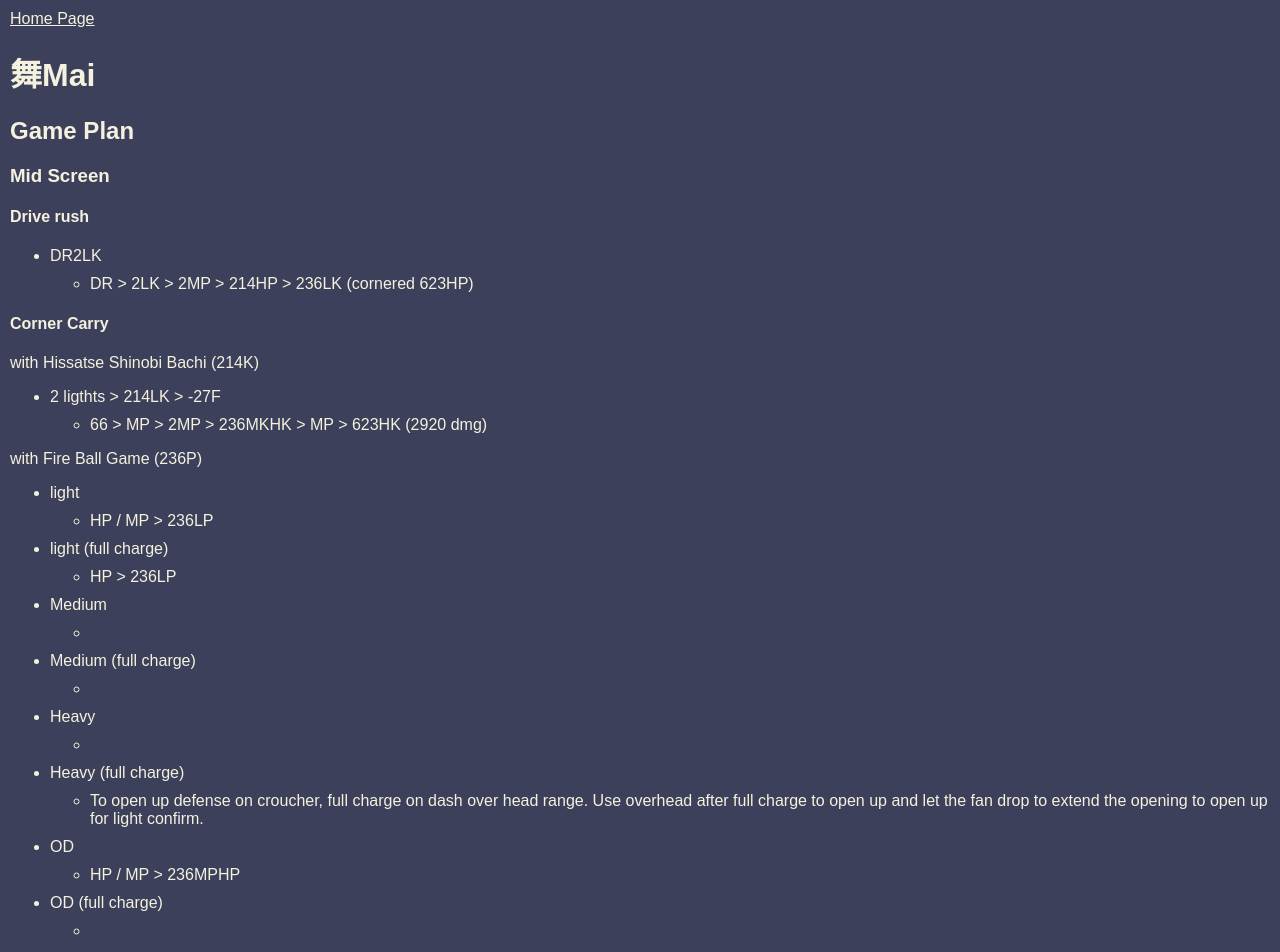
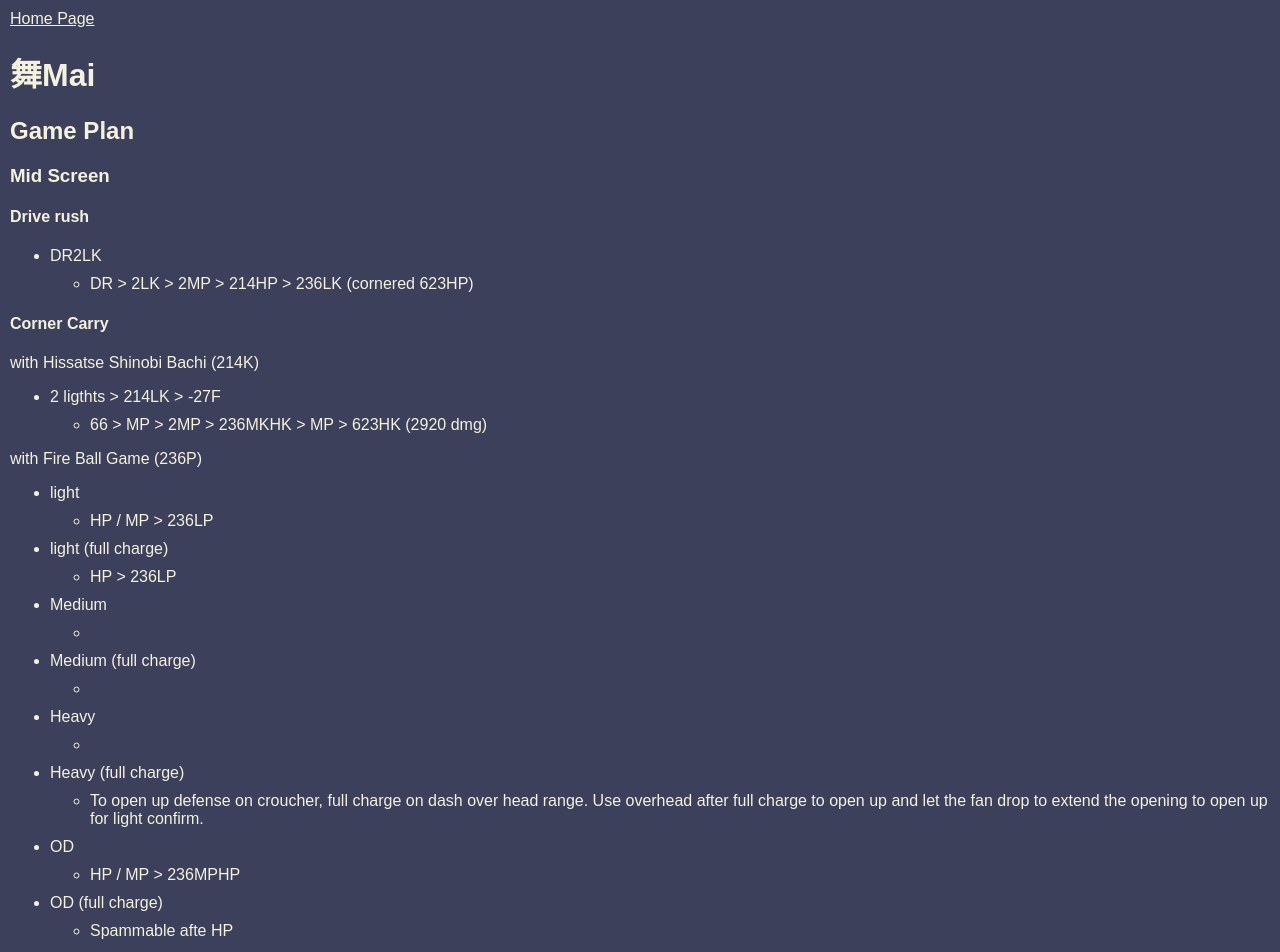
Before and after one commit to ChonCanCode/react-daily-quest, a React (Vite) app: page /#/projects/streetfighter6 in a window 1280 px wide. Shown: the top 952 px of the page. Built offline with nearby package versions, Linux system fonts and the light colour scheme.

Commit message:
Update StreetFighter6.tsx

```diff
--- a/src/projects/StreetFighter6.tsx
+++ b/src/projects/StreetFighter6.tsx
@@ -64,7 +64,7 @@ const StreetFighter6 = () => {
         </ul>
         <li>OD (full charge)</li>
         <ul>
-          <li></li>
+          <li>Spammable afte HP</li>
         </ul>
       </ul>
 
```
